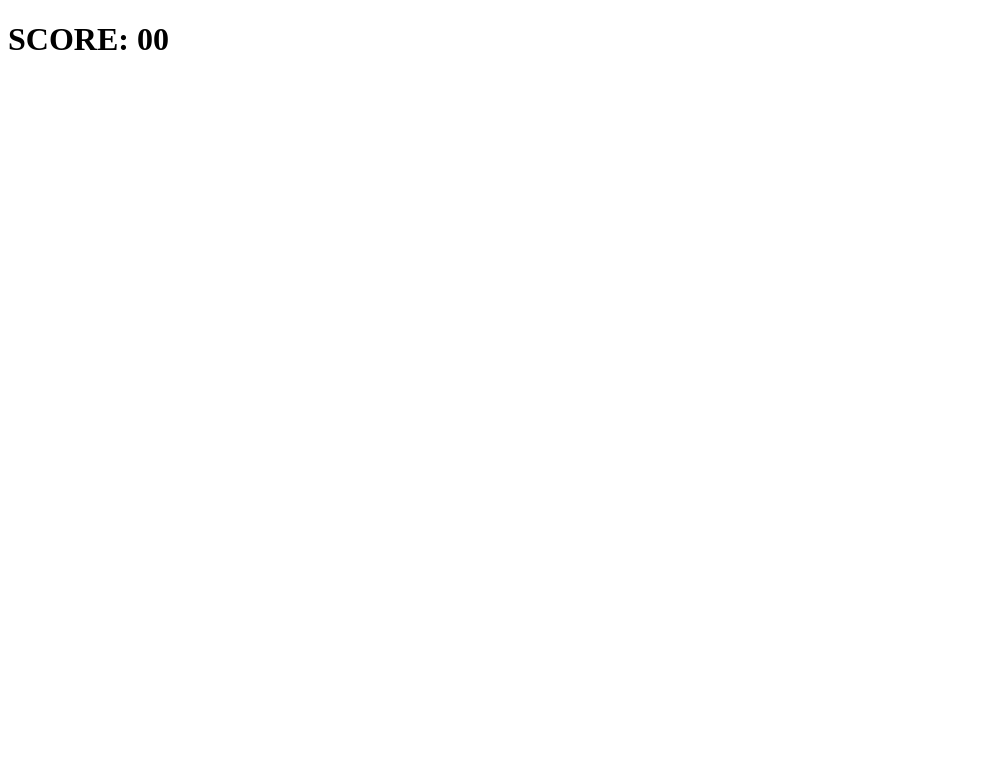
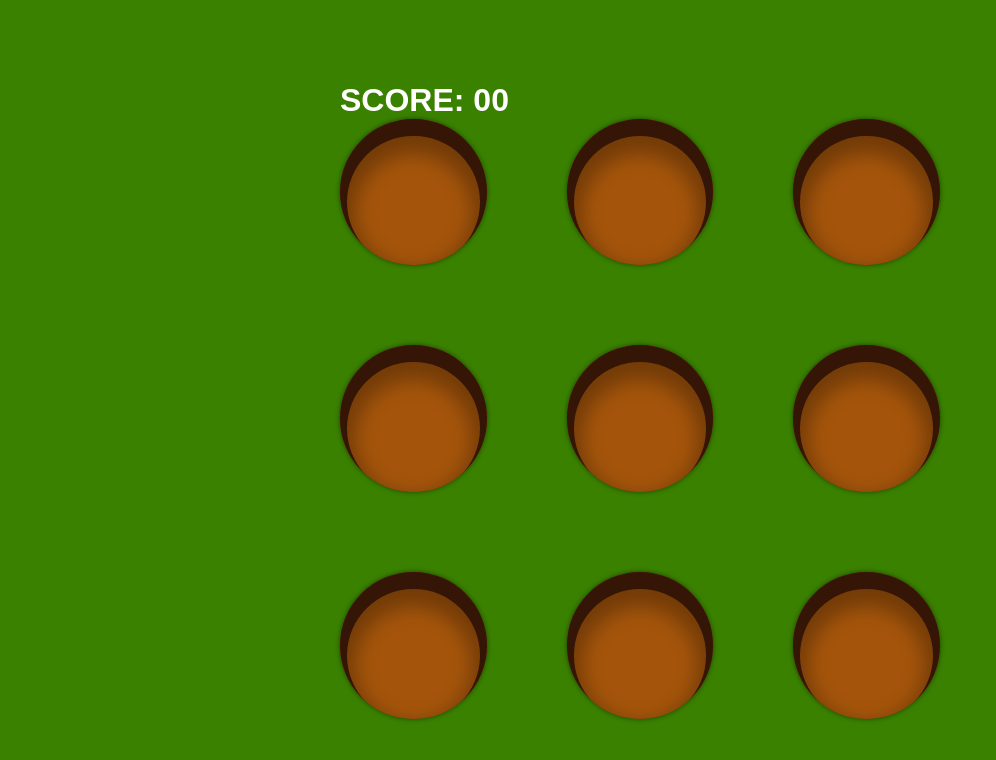
Before and after one commit to sjzinn/learncodefun, a plain HTML site: page diymole/szmole/index.html in a window 1280 px wide. Shown: the whole page, without its empty margins (0-996 px from the left). Drawn offline with nearby package versions, Linux system fonts and the light colour scheme.

Commit message:
vue app working

```diff
--- a/diymole/szmole/index.html
+++ b/diymole/szmole/index.html
@@ -3,22 +3,25 @@
 <head>
     <meta charset="UTF-8">
     <link rel="stylesheet" href="styles.css">
+    <script src="https://unpkg.com/vue@3.0.11/dist/vue.global.js"></script>
     <title>Whack A Mole</title>
 </head>
 <body>
+<div id = "app">
     <h1 class="SCORE">SCORE: <span>00</span></h1>
     <div class="board">
-        <div class="hole"></div>
-        <div class="hole"></div>
-        <div class="hole"></div>
-        <div class="hole"></div>
-        <div class="hole"></div>
-        <div class="hole"></div>
-        <div class="hole"></div>
-        <div class="hole"></div>
-        <div class="hole"></div>
+        <div class="hole"
+        v-for="hole in (holes)"
+        @click="randomize"
+        >
+           <img v-show="hole.active" v-bind:src="hole.moleImage">
+        </div>
     </div>
-    <div class="cursor"></div>
-    <script src = "main.js"></script>
+
+</div>
 </body>
+<script src="./main.js"></script>
 </html>
+<script>
+    const mountedApp = app.mount('#app')
+</script>
--- a/diymole/szmole/main.js
+++ b/diymole/szmole/main.js
@@ -0,0 +1,63 @@
+const app = Vue.createApp({
+    data() {
+        return {
+            holes: [
+                {
+                    id: 1,
+                    moleImage: './assets/mole.png',
+                    active: false
+                },
+                {
+                    id: 2,
+                    moleImage: './assets/mole.png',
+                    active: false
+                },
+                {
+                    id: 3,
+                    moleImage: './assets/mole.png',
+                    active: false
+                },
+                {
+                    id: 4,
+                    moleImage: './assets/mole.png',
+                    active: false
+                },
+                {
+                    id: 5,
+                    moleImage: './assets/mole.png',
+                    active: false
+                },
+                {
+                    id: 6,
+                    moleImage: './assets/mole.png',
+                    active: false
+                },
+                {
+                    id: 7,
+                    moleImage: './assets/mole.png',
+                    active: false
+                },
+                {
+                    id: 8,
+                    moleImage: './assets/mole.png',
+                    active: false
+                },
+                {
+                    id: 9,
+                    moleImage: './assets/mole.png',
+                    active: false
+                }
+            ],
+        }
+    },
+    methods: {
+        randomize(holes) {
+            const i = (Math.floor(Math.random() * this.holes.length));
+            console.log(this.holes.id);
+            if (this.holes.id === i) {
+                return active === true
+            }
+        },
+
+    },
+})
--- a/diymole/szmole/styles.css
+++ b/diymole/szmole/styles.css
@@ -0,0 +1,70 @@
+* {
+    margin: 0;
+    padding: 0;
+  }
+
+  html,
+  body {
+    height: 100%;
+  }
+  body {
+    font-family: Arial, Helvetica, sans-serif;
+    background-color: rgb(58, 129, 0);
+    color: #fff;
+    display: flex;
+    flex-direction: column;
+    justify-content: center;
+    align-items: center;
+    overflow: hidden;
+  }
+  .score {
+    font-size: 4em;
+    margin-bottom: 0.5em;
+  }
+  .board {
+    height: 600px;
+    width: 600px;
+    display: grid;
+    grid-template-columns: repeat(3, 1fr);
+    grid-template-rows: repeat(3, 1fr);
+    gap: 80px;
+  }
+  .hole {
+    background-color: rgb(165, 85, 11);
+    border-radius: 50%;
+    box-shadow: inset 0 10px 0 7px rgb(53, 21, 6),
+      inset 0 20px 20px 15px rgba(0, 0, 0, 0.3), 0 0 5px rgba(0, 0, 0, 0.5);
+    position: relative;
+    overflow: hidden;
+  }
+  .hole img {
+    width: 70%;
+    position: absolute;
+    left: 50%;
+    transform: translateX(-50%);
+    bottom: 0px;
+    animation: rise 0.3s ease-out;
+  }
+  @keyframes rise {
+    0% {
+      transform: translateX(-50%) translateY(100%);
+    }
+    100% {
+      transform: translateX(-50%) translateY(0);
+    }
+  }
+  /* .cursor {
+    height: 110px;
+    width: 100px;
+    position: absolute;
+    top: 100px;
+    left: 100px;
+    background-image: url(assets/hammer.png);
+    background-size: 100% 100%;
+    transform: translate(-20%, -20%);
+    transition: transform 0.1s;
+    pointer-events: none;
+  } */
+  /* .cursor.active {
+    transform: translate(-20%, -20%) rotate(-45deg);
+  } */
```
Also changed, not shown: diymole/szmole/assets/cowgirl.jpeg (added), diymole/szmole/assets/mole.png (added).
